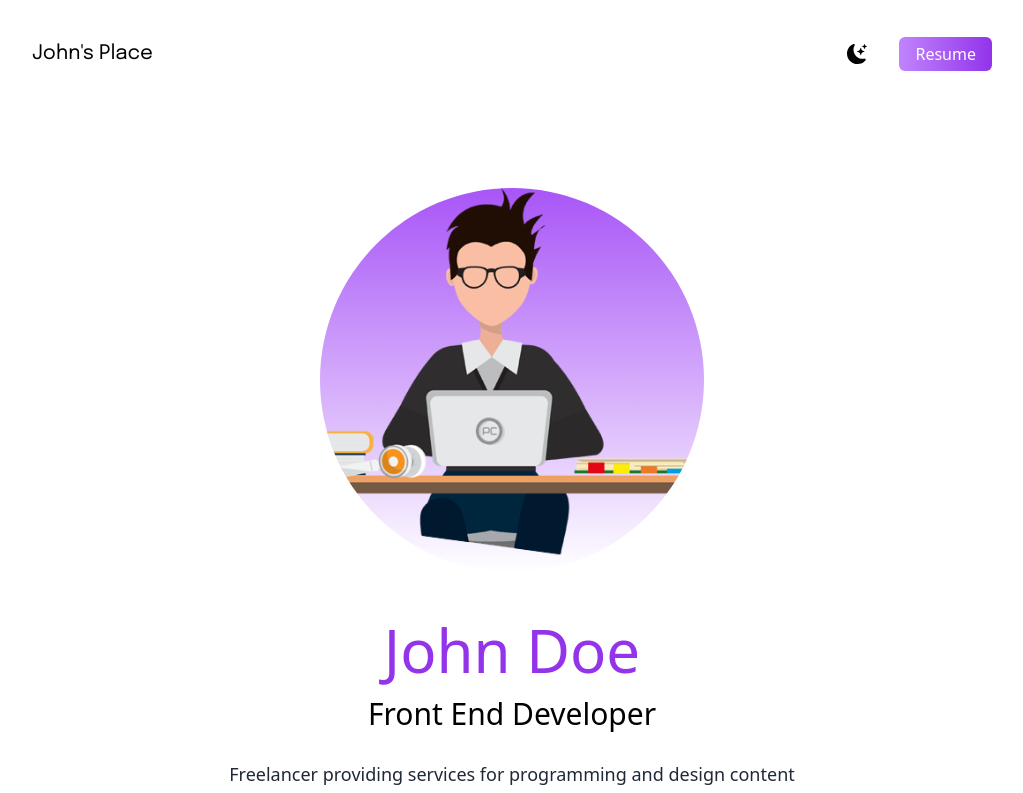
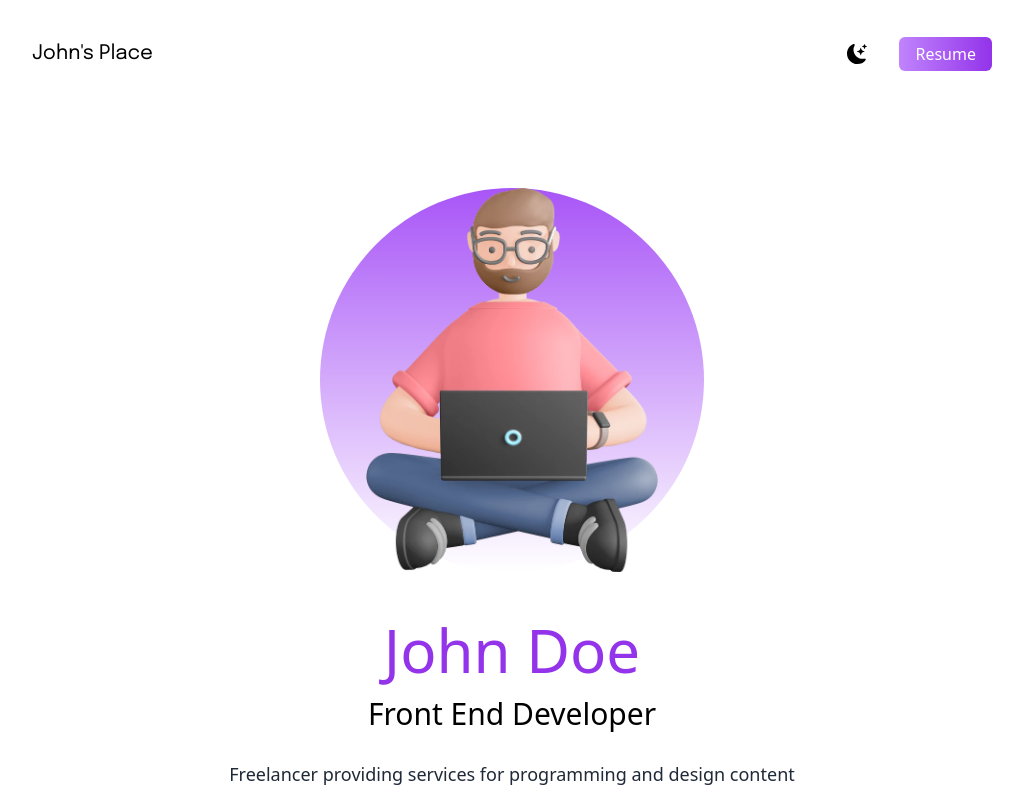
Before and after one commit to bbhitec/nextjs-tailwind-react-page, a Next.js app: page / in a window 1280 px wide. Shown: the top 793 px of the page, without its empty margins (128-1151 px from the left). Built offline with nearby package versions, Linux system fonts and the light colour scheme.

Commit message:
hero img update

```diff
--- a/pages/index.js
+++ b/pages/index.js
@@ -2,7 +2,7 @@ import Head from 'next/head';
 import {BsFillMoonStarsFill} from 'react-icons/bs';
 import {AiFillTwitterCircle, AiFillLinkedin, AiFillYoutube} from 'react-icons/ai';
 import Image from "next/image";
-import deved from "../public/dev-table.png";
+import deved from "../public/dev-table.webp";
 import design from "../public/design.png";
 import code from "../public/code.png";
 import consulting from "../public/consulting.png";
@@ -45,10 +45,10 @@ export default function Home() {
             </ul>
           </nav>
 
-          {/* Have a round gradient bg for the image. used objectFit as a style prop in next.js 13*/}
-          <div className='relative mx-auto bg-gradient-to-b from-purple-500 rounded-full w-80 h-80 mt-20 overflow-hidden md:w-96 md:h-96'>
+          {/* Have a round gradient bg for the image. used objectFit as a style prop in next.js 13   overflow-hidden */}
+          <div className='relative mx-auto bg-gradient-to-b from-purple-500 rounded-full w-80 h-80 mt-20 md:w-96 md:h-96'>
             {/* Using path as an imported variable in a next.js specific image */}
-            <Image src={deved} alt='Hero Image' fill style={{ objectFit: "cover" }} quality={70} />
+            <Image src={deved} alt='Hero Image' fill style={{ objectFit: "contain" }} quality={70} />
           </div>
 
           <div className='text-center p-10'>
```
Also changed, not shown: public/dev-table.png (deleted), public/dev-table.webp (added).
